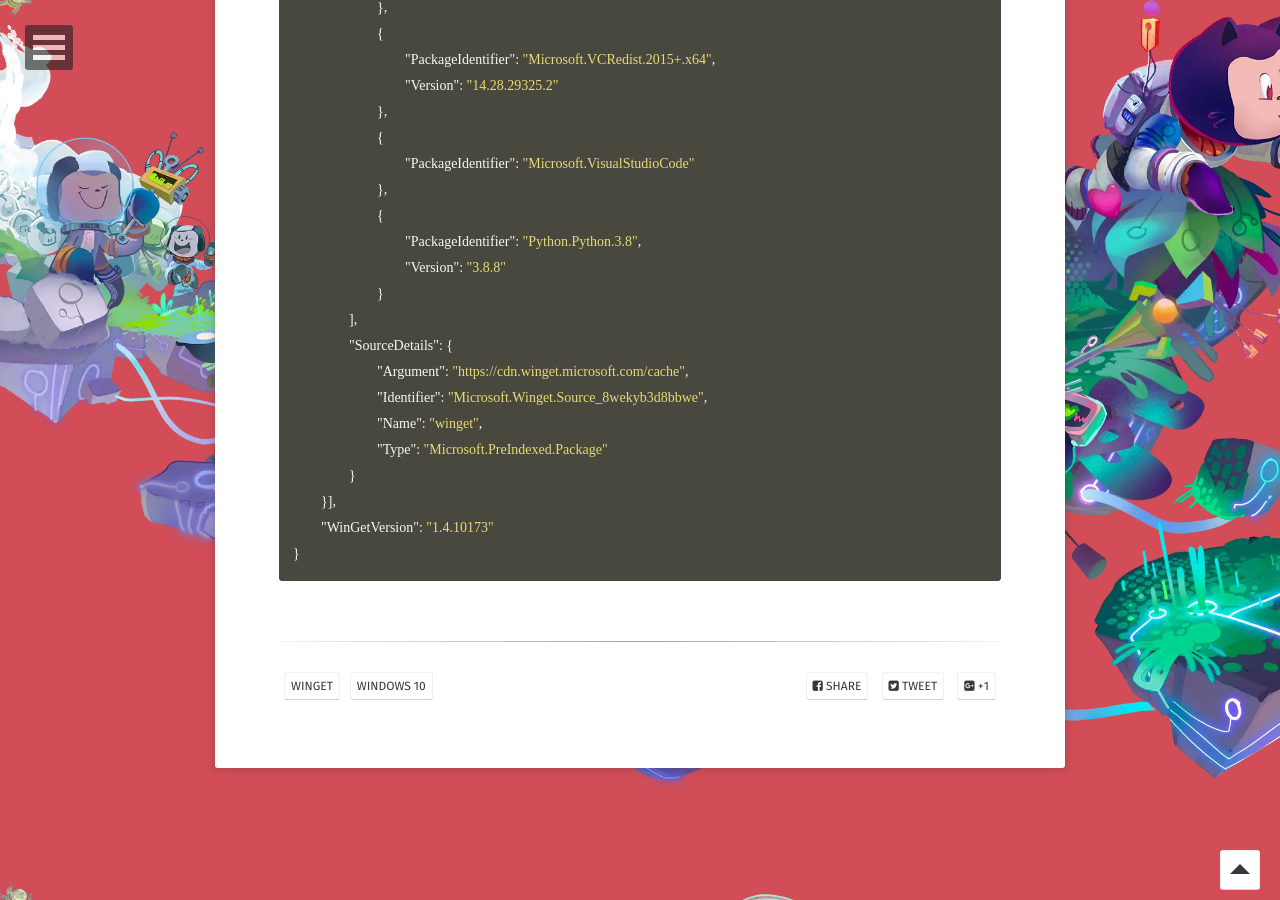
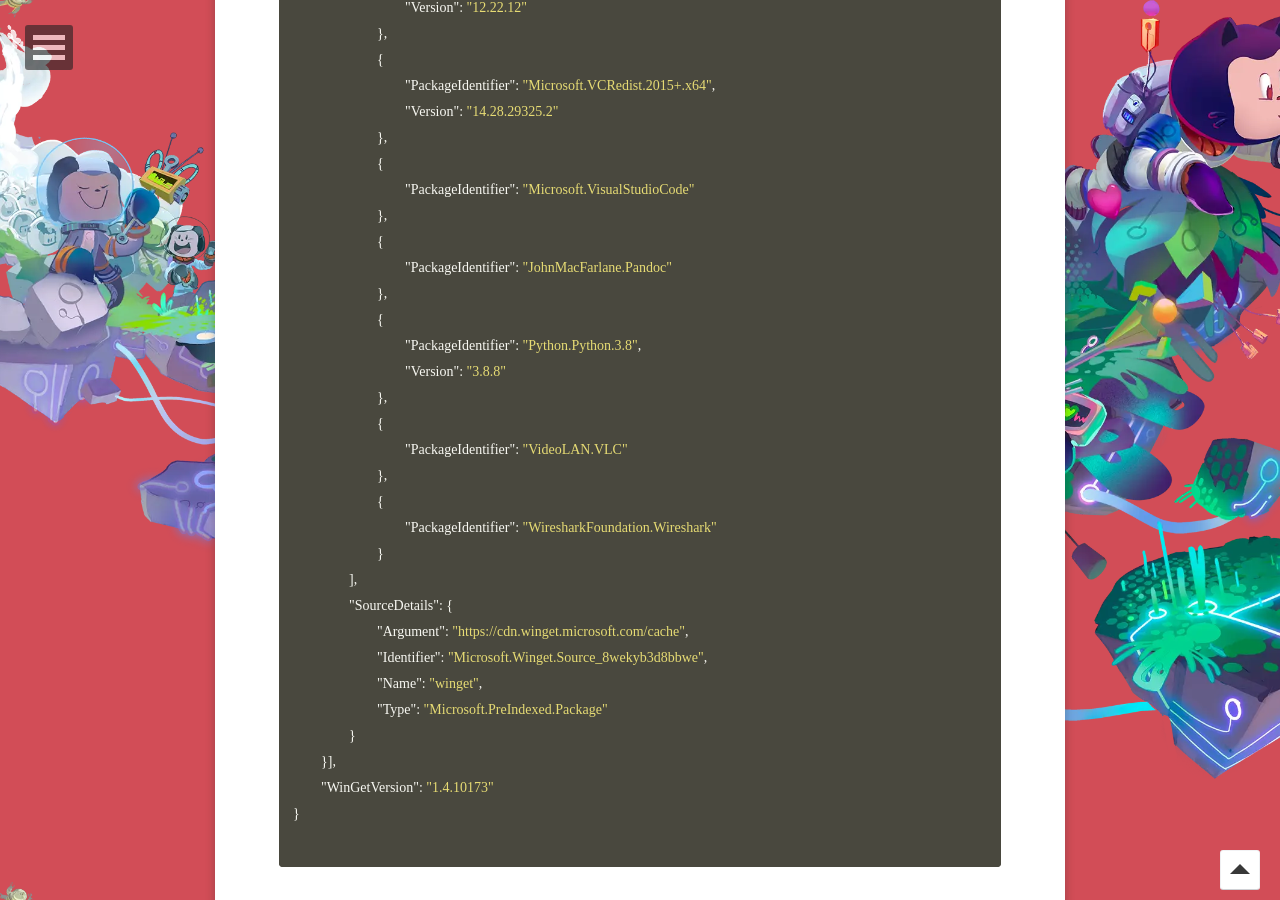
Before and after one commit to WebPavel/WebPavel.github.io, a Jekyll site: the page built from _posts/2023-04-14-WinGet-Usage.md, in a window 1280 px wide and 900 px high, scrolled down 1910 px. Built offline with Jekyll 4.4.1, drawn with Linux system fonts in a browser that asks for light colours; some web fonts are replaced.

Commit message:
Update 2023-04-14-WinGet-Usage.md

````diff
--- a/_posts/2023-04-14-WinGet-Usage.md
+++ b/_posts/2023-04-14-WinGet-Usage.md
@@ -7,9 +7,12 @@
 comments: false
 ---
 
+
+
 - winget_export.json
 
 ```json
+
 {
 	"$schema": "https://aka.ms/winget-packages.schema.2.0.json",
 	"CreationDate": "2023-04-13T23:52:07.808-00:00",
@@ -76,8 +79,17 @@
 				"PackageIdentifier": "Microsoft.VisualStudioCode"
 			},
 			{
+				"PackageIdentifier": "JohnMacFarlane.Pandoc"
+			},
+			{
 				"PackageIdentifier": "Python.Python.3.8",
 				"Version": "3.8.8"
+			},
+			{
+				"PackageIdentifier": "VideoLAN.VLC"
+			},
+			{
+				"PackageIdentifier": "WiresharkFoundation.Wireshark"
 			}
 		],
 		"SourceDetails": {
@@ -89,4 +101,5 @@
 	}],
 	"WinGetVersion": "1.4.10173"
 }
+
 ```
````
